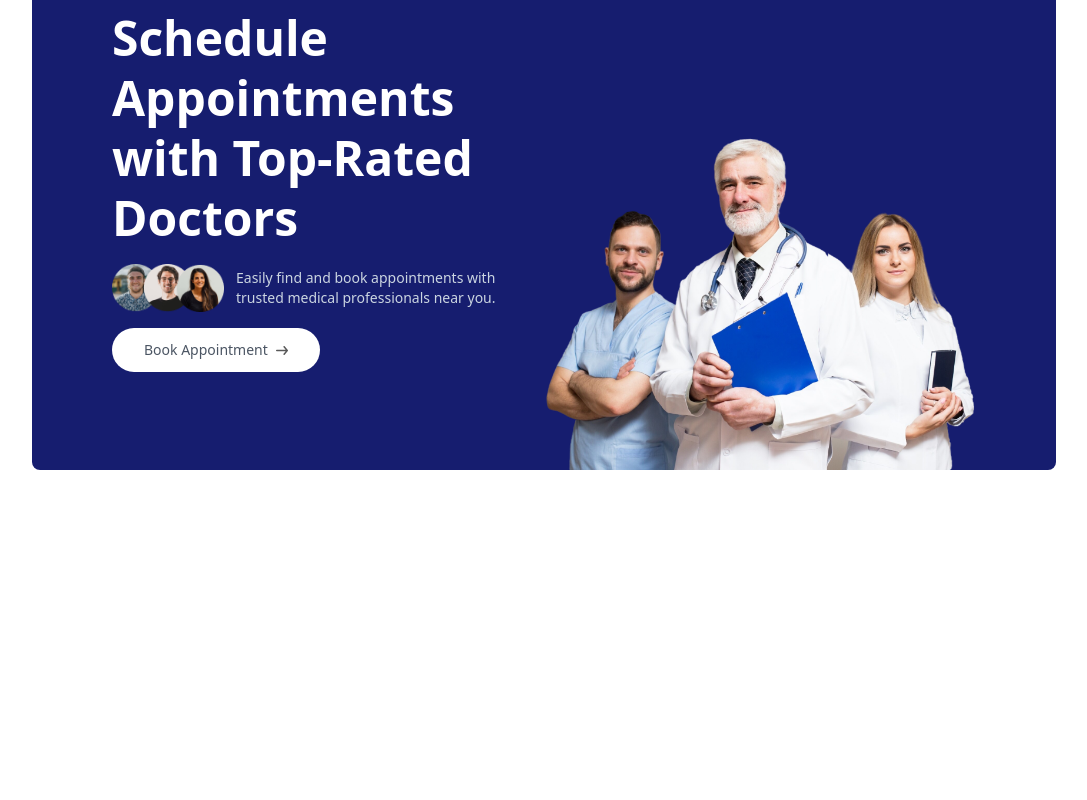
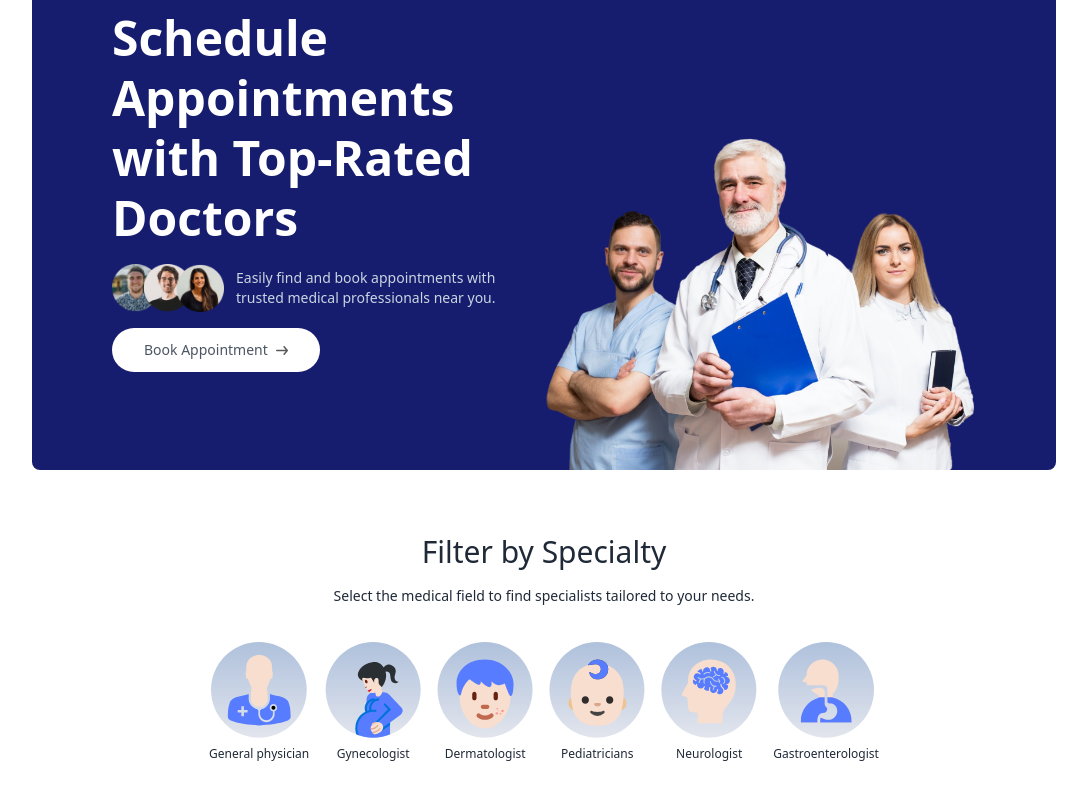
Before and after one commit to asjadahamed77/DT-Medical-Centre, a React (Create React App) app in the folder frontend/: page / in a window 1280 px wide. Shown: the part 216-1016 px from the top of the page, without its empty margins (96-1183 px from the left). Before the commit the page ends 800 px from the top, so only its background shows below. Built offline with nearby package versions, Linux system fonts and the light colour scheme.

Commit message:
Created SpecialityMenu

```diff
--- a/frontend/src/components/Header.jsx
+++ b/frontend/src/components/Header.jsx
@@ -5,7 +5,7 @@
   return (
     <div className='flex flex-col md:flex-row flex-wrap bg-mainColor rounded-lg px-6 md:px-10 lg:px-20'>
       {/* ----------Left Side------------- */}
-      <div className='md:w-1/2 flex flex-col items-start justify-center gap-4 py-10 m-auto md:py-[10vw] md:mb-[-30px]'>
+      <div className='lg:w-1/2 flex flex-col items-start justify-center gap-4 py-10 m-auto md:py-[10vw] md:mb-[-30px]'>
         <p className='text-3xl md:text-4xl lg:text-5xl text-white font-semibold leading-tight md:leading-tight lg:leading-tight '>
         Schedule Appointments <br />with Top-Rated Doctors
         </p>
@@ -18,8 +18,8 @@
         </a>
       </div>
       {/* ----------Right Side------------- */}
-      <div className='md:w-1/2 relative'>
-            <img className='w-full md:absolute bottom-0 h-auto rounded-lg' src={assets.header_img} alt="" />
+      <div className='lg:w-1/2 relative'>
+            <img className='w-full lg:absolute bottom-0 h-auto rounded-lg' src={assets.header_img} alt="" />
       </div>
     </div>
   )
--- /dev/null
+++ b/frontend/src/components/SpecialityMenu.jsx
@@ -0,0 +1,23 @@
+import React from 'react'
+import { specialityData } from '../assets/assets'
+import { Link } from 'react-router-dom'
+const SpecialityMenu = () => {
+  return (
+    <div className='flex flex-col items-center gap-4 py-16 text-gray-800' id='speciality'>
+      <h1 className='text-3xl font-medium'>Filter by Specialty</h1>
+      <p className='text-center text-sm '>Select the medical field to find specialists tailored to your needs.</p>
+      <div className='flex sm:justify-center gap-4 pt-5 w-full overflow-scroll'>
+      {
+        specialityData.map((item,index)=>(
+            <Link className='flex flex-col items-center text-xs cursor-pointer flex-shrink-0 hover:translate-y-[-10px] transition-all duration-500' key={index} to={`/doctors/${item.speciality}`}>
+            <img className='w-16 sm:w-24 mb-2' src={item.image} alt="" />
+            <p>{item.speciality}</p>
+            </Link>
+        ))
+      }
+      </div>
+    </div>
+  )
+}
+
+export default SpecialityMenu
--- a/frontend/src/index.css
+++ b/frontend/src/index.css
@@ -5,3 +5,7 @@
 .active hr{
     @apply block
 }
+
+::-webkit-scrollbar{
+    display: none;
+}
--- a/frontend/src/pages/Home.jsx
+++ b/frontend/src/pages/Home.jsx
@@ -1,10 +1,12 @@
 import React from 'react'
 import Header from '../components/Header'
+import SpecialityMenu from '../components/SpecialityMenu'
 
 const Home = () => {
   return (
     <div>
       <Header />
+      <SpecialityMenu />
     </div>
   )
 }
```
